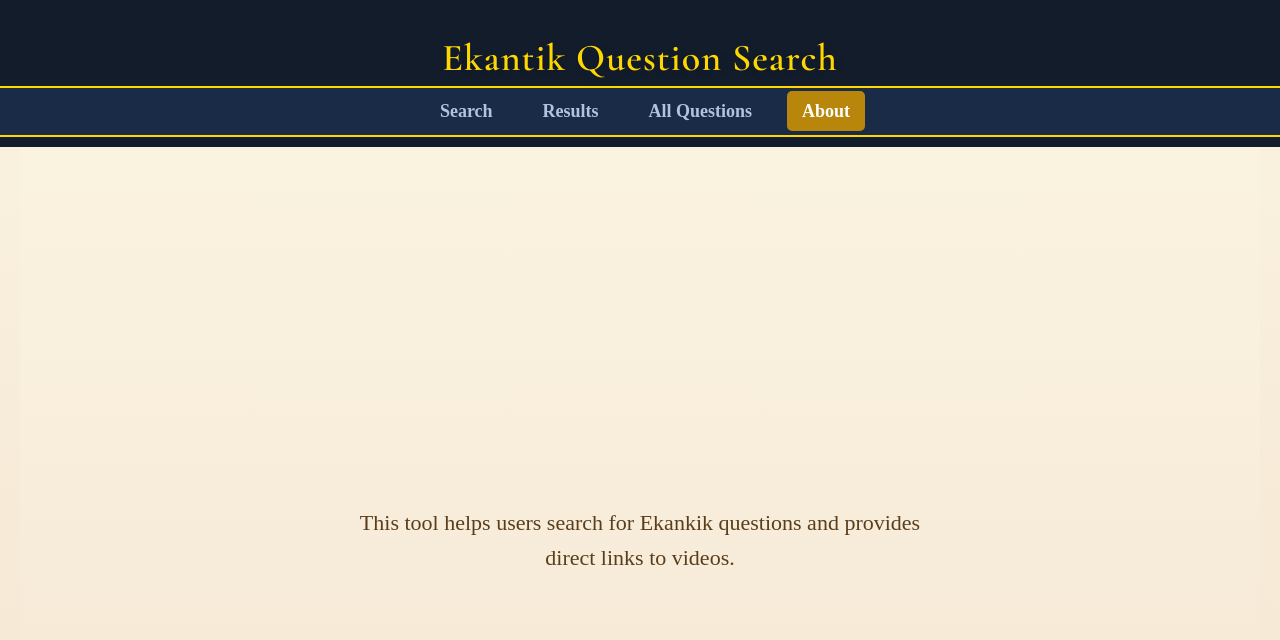
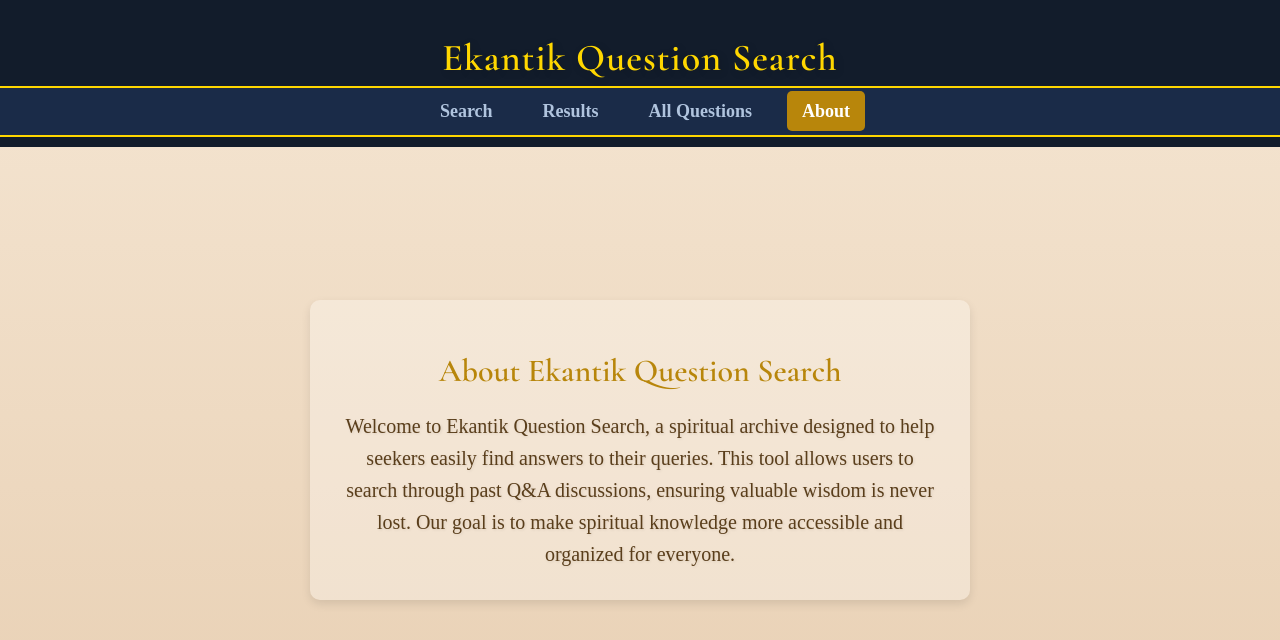
Before and after one commit to ChaitanyaMittal27/EkantikSearch, a React (Vite) app in the folder my-app/: page /about in a window 1280 px wide. Shown: the top 640 px of the page. Built offline with nearby package versions, Linux system fonts and the light colour scheme.

Commit message:
about updated

```diff
--- a/my-app/src/components/About.tsx
+++ b/my-app/src/components/About.tsx
@@ -1,11 +1,17 @@
-import "../CSS/About.css";
+import React from "react";
+import "../css/About.css";
 
 const About: React.FC = () => {
     return (
         <div className="about-container">
-            <p className="about-description">
-                This tool helps users search for Ekankik questions and provides direct links to videos.
-            </p>
+            <div className="about-content">
+                <h1 className="about-title">About Ekantik Question Search</h1>
+                <p className="about-description">
+                    Welcome to Ekantik Question Search, a spiritual archive designed to help seekers easily find answers to their queries.
+                    This tool allows users to search through past Q&A discussions, ensuring valuable wisdom is never lost.
+                    Our goal is to make spiritual knowledge more accessible and organized for everyone.
+                </p>
+            </div>
         </div>
     );
 };
--- a/my-app/src/css/App.css
+++ b/my-app/src/css/App.css
@@ -1,12 +1,37 @@
-.main-content {
-    margin-top: 120px; /* Reduced to optimize space */
-    padding: 20px;
-    height: calc(100vh - 100px); /* Ensures it takes full viewport height */
-    overflow-y: auto; /* Enables scrolling */
+@import url('https://fonts.googleapis.com/css2?family=Cormorant+Garamond:wght@600&display=swap');
+
+/* Background with Soft Spiritual Gradient */
+.about-container {
+    background: linear-gradient(to bottom, #F5E6D3, #E6CCAE); /* Warm beige tones */
+    text-align: center;
+    height: 100vh; /* Full screen height */
+    display: flex;
+    justify-content: center;
+    align-items: center;
 }
 
-body {
-    overflow: hidden; /* Prevents external scroll */
-    margin: 0;
-    padding: 0;
+/* Centered Content Box */
+.about-content {
+    max-width: 700px;
+    background: rgba(255, 255, 255, 0.3); /* Light translucent white */
+    padding: 30px;
+    border-radius: 10px;
+    box-shadow: 0px 4px 10px rgba(0, 0, 0, 0.1);
 }
+
+/* Elegant Golden Title */
+.about-title {
+    font-size: 32px;
+    font-weight: bold;
+    color: #B8860B; /* Muted Gold */
+    font-family: 'Cormorant Garamond', serif;
+    margin-bottom: 20px;
+}
+
+/* Polite Description */
+.about-description {
+    font-size: 20px;
+    color: #5A3E1B; /* Warm Earthy Brown */
+    line-height: 1.6;
+    text-shadow: 1px 1px 3px rgba(0, 0, 0, 0.1);
+}
```
